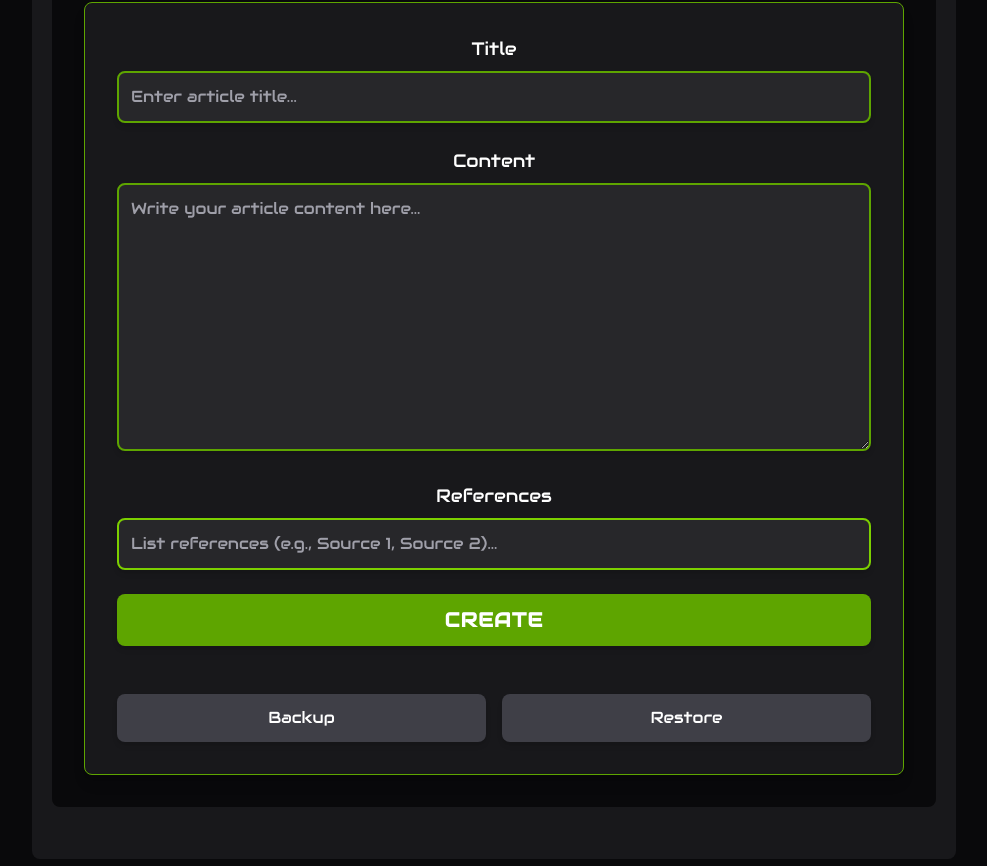
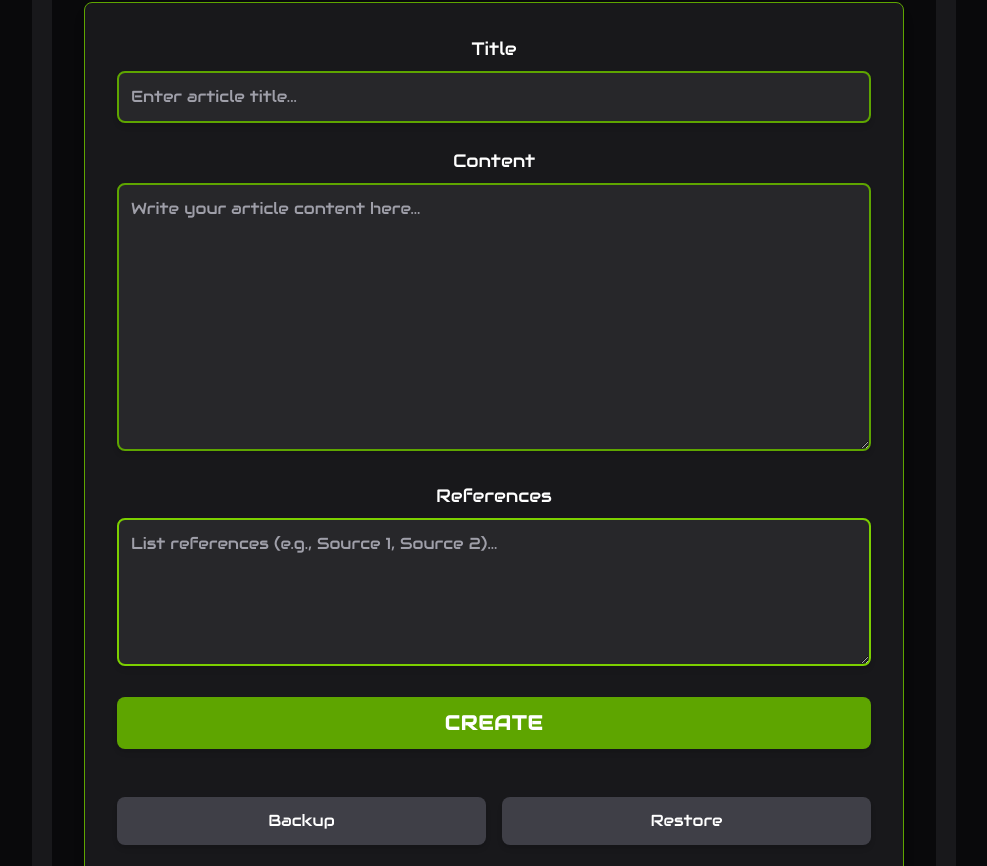
Before and after one commit to glenniii-dev/justwiselove, a React (Vite) app: page / in a window 1280 px wide. Shown: the part 1295-2161 px from the top of the page, without its empty margins (146-1133 px from the left). Built offline with nearby package versions, Linux system fonts and the light colour scheme.

Commit message:
I added fixes to some of the fonts and I also changed reference formatting using regex

```diff
--- a/src/components/CreateArticle.jsx
+++ b/src/components/CreateArticle.jsx
@@ -169,15 +169,15 @@ const CreateArticle = () => {
           {/* References Input */}
           <div>
             <label htmlFor="references" className="block text-white text-lg font-medium mb-2">References</label>
-            <input
-              type="text"
+            <textarea
               id="references"
               placeholder="List references (e.g., Source 1, Source 2)..."
+              rows="5"
               className="p-3 w-full rounded-lg bg-zinc-800 text-white border-2 border-lime-500 focus:outline-none focus:ring-2 focus:ring-lime-600 focus:border-transparent transition duration-200 ease-in-out shadow-md placeholder-zinc-400"
               value={references}
               onChange={(e) => setReferences(e.target.value)}
               required
-            />
+            ></textarea>
           </div>
 
           {/* Create Article Button */}
--- a/src/components/Search.jsx
+++ b/src/components/Search.jsx
@@ -185,7 +185,7 @@ const Search = () => {
   };
 
   return (
-    <div className="min-h-50 bg-zinc-950 p-4 sm:p-6 lg:p-8 flex flex-col items-center font-inter mt-8 rounded-lg">
+    <div className="min-h-50 bg-zinc-950 p-4 sm:p-6 lg:p-8 flex flex-col items-center font-inter mt-8 rounded-lg text-left">
       <div className="w-full max-w-4xl">
         <h1 className="text-4xl font-bold text-lime-600 mb-8 text-center">Search Articles</h1>
 
@@ -225,7 +225,15 @@ const Search = () => {
                   <>
                     {/* Display full content and references when expanded */}
                     <p className="text-white mb-3 leading-relaxed">{item.content}</p>
-                    <p className="text-lime-600 text-sm italic">References: {item.references}</p>
+                    <p className="font-['Roboto'] text-lime-600 italic">
+                      {item.references.split(/;|\. /).map((ref, index) => (
+                        <span key={index}>
+                          {ref}
+                          <br />
+                          <br />
+                        </span>
+                      ))}
+                    </p>
                     <button
                       onClick={handleClose}
                       className="mt-5 px-6 py-2 bg-lime-600 text-white rounded-lg hover:bg-zinc-950 focus:outline-none focus:ring-2 focus:ring-lime-600 focus:ring-opacity-100 transition duration-200 ease-in-out shadow-md font-medium"
--- a/src/search.js
+++ b/src/search.js
@@ -2,7 +2,7 @@ const search = [
   {
     title: 'Evolution',
     content: 'The belief in evolution as an explanation for the origin of life contradicts the clear biblical account of creation. The Bible teaches that a purposeful intelligent design governs all living things, created by a divine being in a specific order. Scientific observations, such as the complexity of DNA and the irreducible complexity of cellular structures, point to a purposeful design rather than random chance. The fossil record, often cited as evidence for evolution, lacks transitional forms and shows abrupt appearances of fully formed species, consistent with a creation event. The Encyclopaedia Britannica acknowledges gaps in the fossil record, stating that "the transition between major groups is often poorly documented" (Encyclopaedia Britannica, "Fossil Record," 2023). Reason dictates that order and complexity of life, from ecosystems to human consciousness, cannot arise from undirected processes. The Bible’s account of creation provides a coherent explanation, emphasizing a purposeful act by an intelligent source.',
-    references: 'Genesis 1:1 - "In the beginning God created the heavens and the earth."; Genesis 1:27 - "So God created man in his own image, in the image of God he created him; male and female he created them."; Psalm 139:14 - "I praise you because I am fearfully and wonderfully made; your works are wonderful, I know that full well."; Encyclopaedia Britannica, "Fossil Record," 2023.'
+    references: `Genesis 1:1 - "In the beginning God created the heavens and the earth."; Genesis 1:27 - "So God created man in his own image, in the image of God he created him; male and female he created them."; Psalm 139:14 - "I praise you because I am fearfully and wonderfully made; your works are wonderful, I know that full well." Encyclopaedia Britannica, "Fossil Record," 2023.`
   },
   {
     title: 'God’s Name',
```
